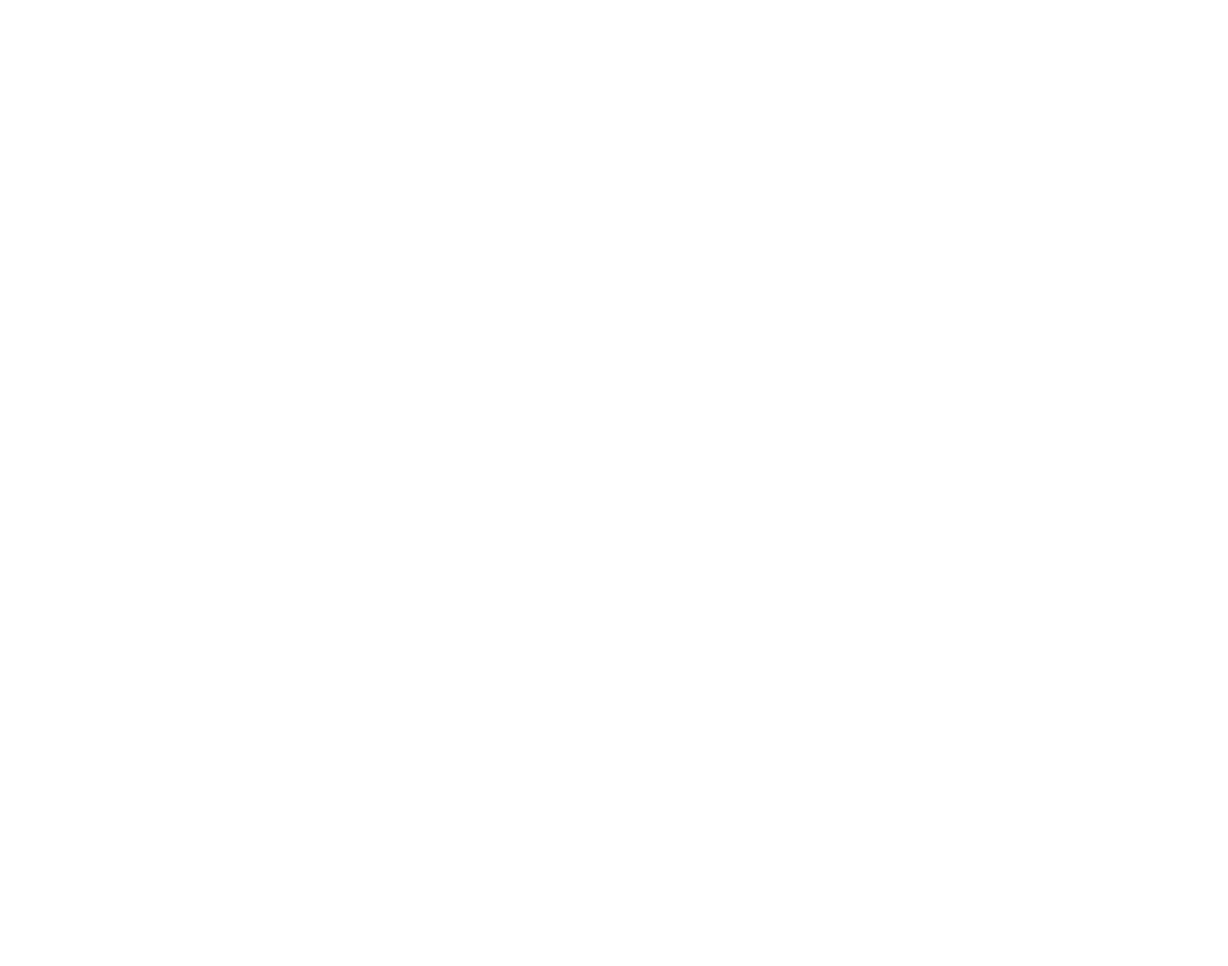
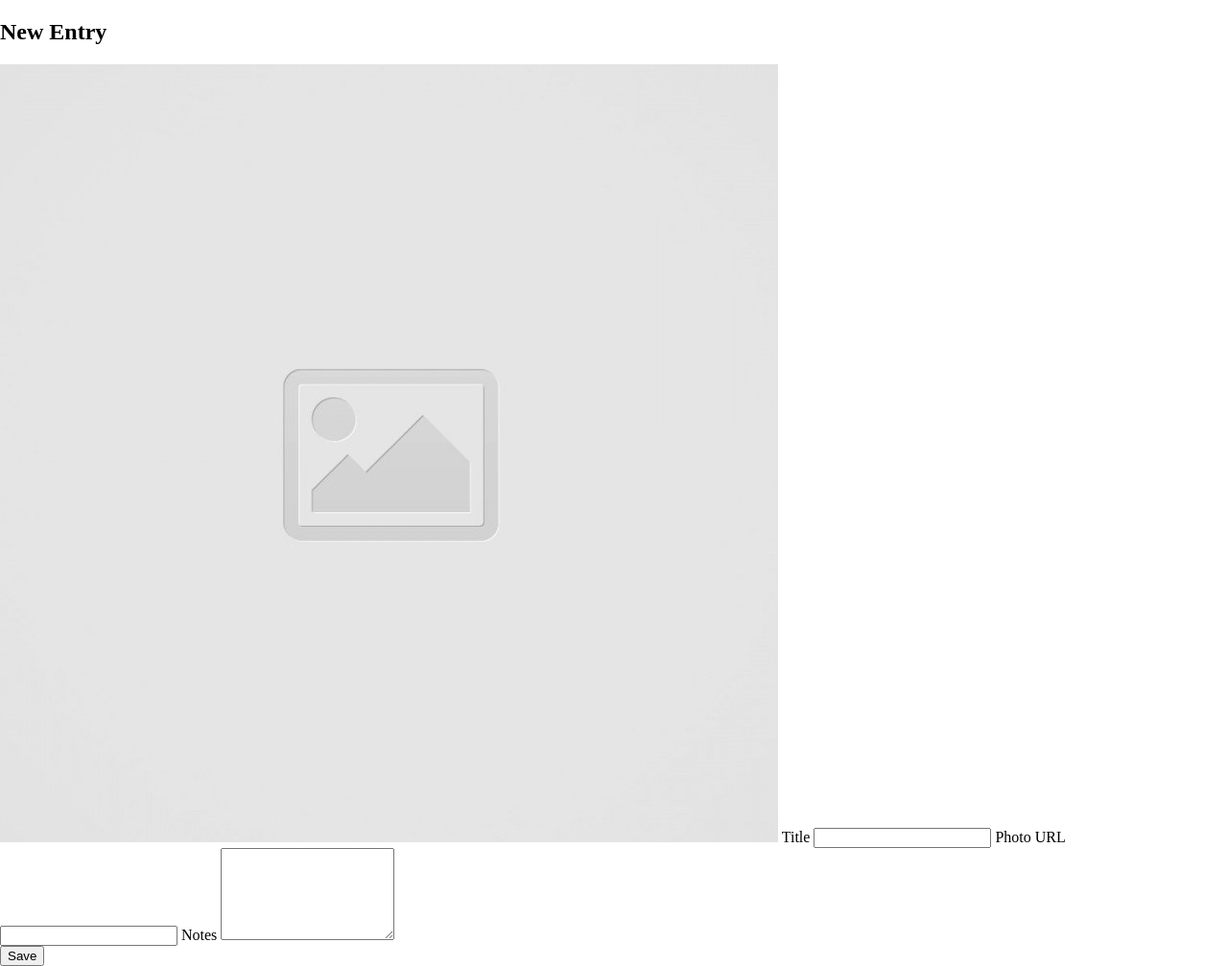
Before and after one commit to PaulGlorioso/code-journal, a website: page index.html in a window 1280 px wide. Shown: the whole page at 96% size. Before the commit the page ends 800 px from the top, so only its background shows below. Drawn offline with Linux system fonts and the light colour scheme.

Commit message:
Added form element with relevant inputs, no classes set yet.

```diff
--- a/index.html
+++ b/index.html
@@ -18,6 +18,21 @@
   <header>
   </header>
   <main>
+    <div data-view="entry-form">
+      <form>
+        <h2>New Entry</h2>
+        <img src="/images/placeholder-image-square.jpg" alt="placeholder image">
+        <label for="title">Title</label>
+        <input required name="title" type="text">
+        <label for="photo">Photo URL</label>
+        <input required name="photo" type="url">
+        <label for="notes">Notes</label>
+        <textarea required name="notes" rows="6"></textarea>
+        <div class="submit">
+          <button type="submit">Save</button>
+        </div>
+      </form>
+    </div>
   </main>
   <script src="js/data.js"></script>
   <script src="js/main.js"></script>
```
